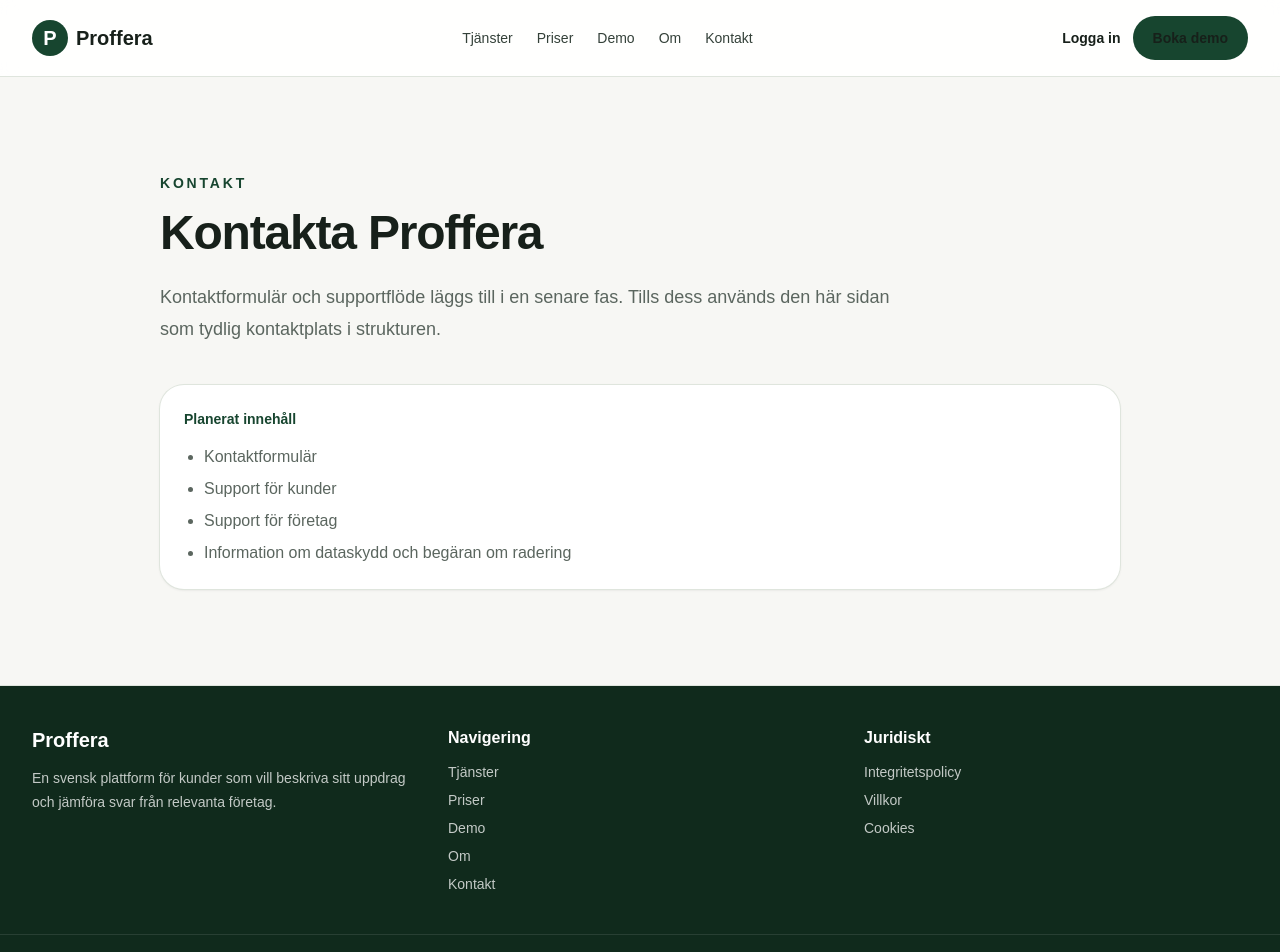
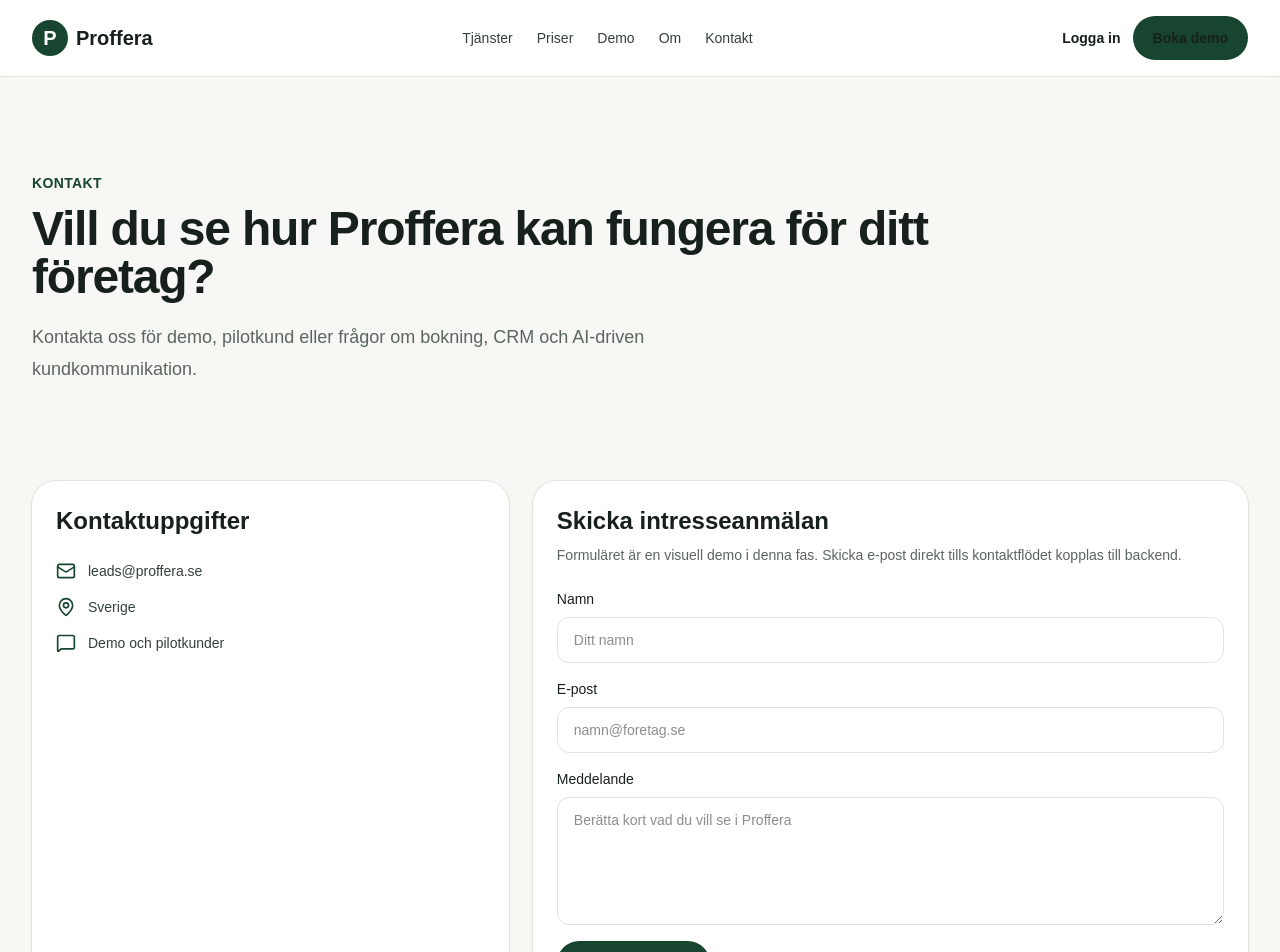
Before and after one commit to ibboabdoli-ai/Proffera, a Next.js app: page /kontakt in a window 1280 px wide. Shown: the top 952 px of the page. Built offline with nearby package versions, Linux system fonts and the light colour scheme.

Commit message:
phase 16.1: update contact page for SaaS marketing

```diff
--- a/src/app/kontakt/page.tsx
+++ b/src/app/kontakt/page.tsx
@@ -1,27 +1,56 @@
 import type { Metadata } from "next";
-import { PageShell } from "@/components/layout/page-shell";
+import { Mail, MapPin, MessageSquare } from "lucide-react";
 
 export const metadata: Metadata = {
   title: "Kontakt",
-  description: "Kontakta Proffera om plattformen, företag eller kommande offertflöde.",
+  description: "Kontakta Proffera för demo, pilotkund eller frågor om SaaS-plattformen.",
 };
 
 export default function ContactPage() {
   return (
-    <PageShell
-      eyebrow="Kontakt"
-      title="Kontakta Proffera"
-      description="Kontaktformulär och supportflöde läggs till i en senare fas. Tills dess används den här sidan som tydlig kontaktplats i strukturen."
-    >
-      <div className="rounded-3xl bg-white p-6 shadow-sm ring-1 ring-[#dfe5dd]">
-        <p className="text-sm font-semibold text-[#17452f]">Planerat innehåll</p>
-        <ul className="mt-4 list-disc space-y-2 pl-5 text-[#5b665f]">
-          <li>Kontaktformulär</li>
-          <li>Support för kunder</li>
-          <li>Support för företag</li>
-          <li>Information om dataskydd och begäran om radering</li>
-        </ul>
-      </div>
-    </PageShell>
+    <div className="bg-[#f7f7f4]">
+      <section className="mx-auto max-w-7xl px-4 py-16 sm:px-6 lg:px-8 lg:py-24">
+        <p className="text-sm font-semibold uppercase tracking-wide text-[#17452f]">Kontakt</p>
+        <h1 className="mt-3 max-w-4xl text-4xl font-bold tracking-tight text-[#17201a] sm:text-5xl">
+          Vill du se hur Proffera kan fungera för ditt företag?
+        </h1>
+        <p className="mt-5 max-w-3xl text-lg leading-8 text-[#5b665f]">
+          Kontakta oss för demo, pilotkund eller frågor om bokning, CRM och AI-driven kundkommunikation.
+        </p>
+      </section>
+
+      <section className="mx-auto grid max-w-7xl gap-6 px-4 pb-16 sm:px-6 lg:grid-cols-[0.8fr_1.2fr] lg:px-8">
+        <div className="rounded-3xl bg-white p-6 shadow-sm ring-1 ring-[#dfe5dd]">
+          <h2 className="text-2xl font-bold text-[#17201a]">Kontaktuppgifter</h2>
+          <div className="mt-6 space-y-4 text-sm text-[#344139]">
+            <p className="flex gap-3"><Mail className="h-5 w-5 text-[#17452f]" aria-hidden="true" /> leads@proffera.se</p>
+            <p className="flex gap-3"><MapPin className="h-5 w-5 text-[#17452f]" aria-hidden="true" /> Sverige</p>
+            <p className="flex gap-3"><MessageSquare className="h-5 w-5 text-[#17452f]" aria-hidden="true" /> Demo och pilotkunder</p>
+          </div>
+        </div>
+
+        <form className="rounded-3xl bg-white p-6 shadow-sm ring-1 ring-[#dfe5dd]">
+          <h2 className="text-2xl font-bold text-[#17201a]">Skicka intresseanmälan</h2>
+          <p className="mt-2 text-sm text-[#5b665f]">Formuläret är en visuell demo i denna fas. Skicka e-post direkt tills kontaktflödet kopplas till backend.</p>
+          <div className="mt-6 grid gap-4">
+            <label className="grid gap-2 text-sm font-medium text-[#17201a]">
+              Namn
+              <input className="rounded-xl border border-[#dfe5dd] px-4 py-3" placeholder="Ditt namn" />
+            </label>
+            <label className="grid gap-2 text-sm font-medium text-[#17201a]">
+              E-post
+              <input className="rounded-xl border border-[#dfe5dd] px-4 py-3" placeholder="namn@foretag.se" />
+            </label>
+            <label className="grid gap-2 text-sm font-medium text-[#17201a]">
+              Meddelande
+              <textarea className="min-h-32 rounded-xl border border-[#dfe5dd] px-4 py-3" placeholder="Berätta kort vad du vill se i Proffera" />
+            </label>
+            <a className="inline-flex w-fit rounded-full bg-[#17452f] px-5 py-3 text-sm font-semibold text-white" href="mailto:leads@proffera.se?subject=Demo%20Proffera">
+              Skicka via e-post
+            </a>
+          </div>
+        </form>
+      </section>
+    </div>
   );
 }
```
